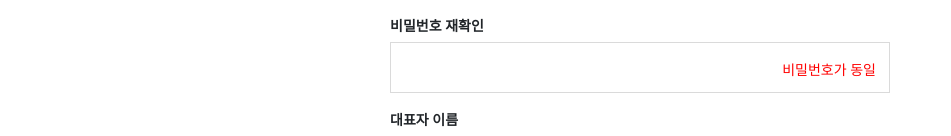
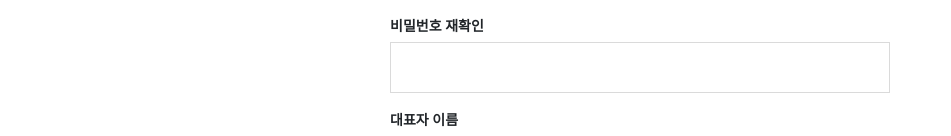
Before and after one commit to jgsjss/ding, a Vue app: page /signuptwo in a window 1280 px wide. Shown: the part 499-635 px from the top of the page, without its empty margins (0-951 px from the left). Built offline with nearby package versions, Linux system fonts and the light colour scheme; some icons are missing.

Commit message:
pw 체크

```diff
--- a/src/view/SignUpTwo.vue
+++ b/src/view/SignUpTwo.vue
@@ -40,7 +40,7 @@
           <span className="box int_pass_check">
                             <input type="password" id="pswd2-2" className="int"
                                    maxlength="16" v-model="userPw2" >
-            <span className="step_url" v-show="this.userPw1==this.userPw2">비밀번호가 동일</span>
+            <span className="step_url" v-show="this.userPw1==this.userPw2 && this.userPw1 != ''">비밀번호가 동일</span>
             <span className="step_url" v-show="this.userPw1!=this.userPw2">비밀번호가 동일하지 않습니다.</span>
             <!-- <img src="./img/m_icon_check_disable.png" id="pswd2_img1" class="pswdImg"> -->
                         </span>
@@ -224,11 +224,12 @@ export default {
           }
         })
       }
+    },
+    checkPW () {
+
+      let number = this.userPw1
 
 
-    },
-    checkPW () {
-    this.userPw1==this.userPw2?(console.log("동일")):(console.log("다름"))
     },
     insertDTO () {
       let user = new uservo()
--- a/vue.config.js
+++ b/vue.config.js
@@ -1,4 +1,4 @@
-const target = '192.168.0.110:5000';
+const target = 'localhost:9999';
 
 module.exports = {
   devServer: {
```
